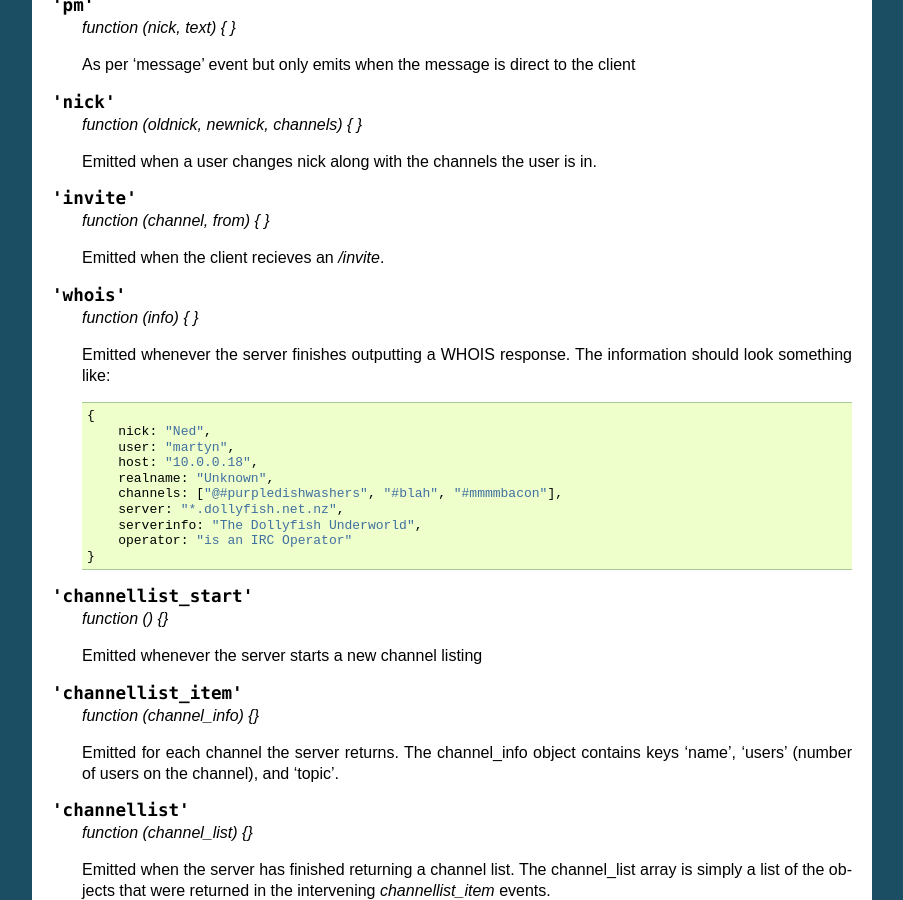
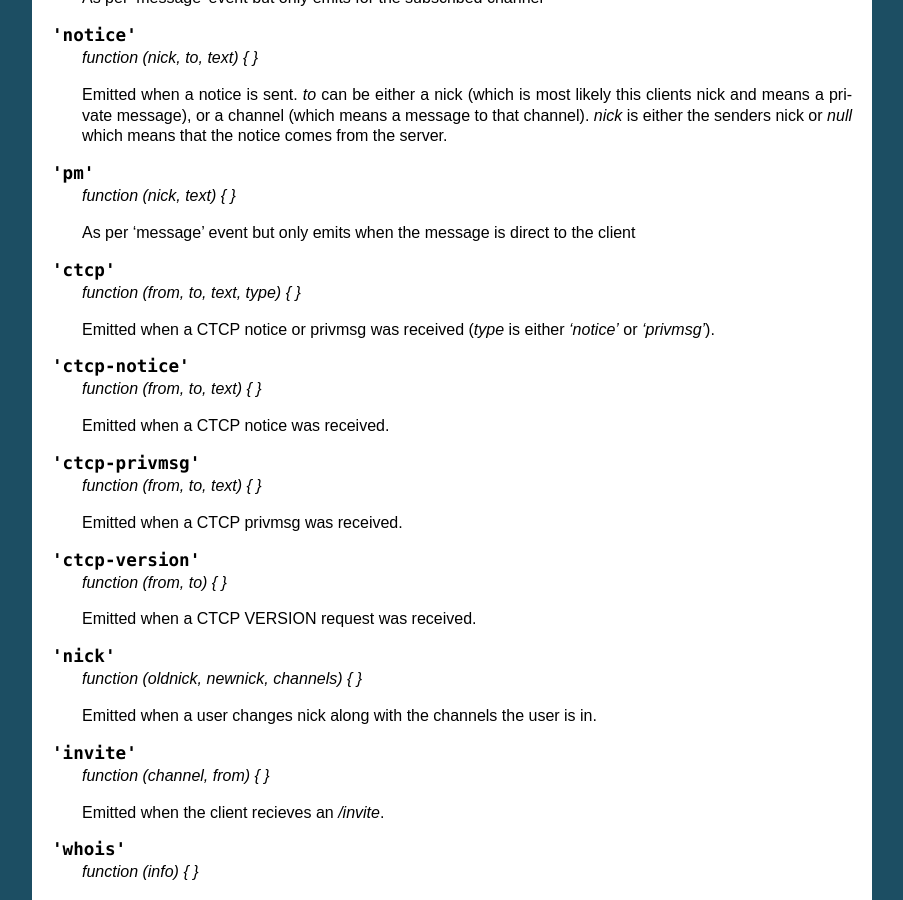
Before and after one commit to martynsmith/node-irc, a Sphinx documentation site: the page built from docs/API.rst, in a window 1280 px wide and 900 px high, scrolled down 3808 px. Shown: the whole window, without its empty margins (198-1101 px from the left). Built offline with Sphinx 7.4.7, drawn with Linux system fonts in a browser that asks for light colours; some of the changed text lies outside the part shown.

Commit message:
add documentation for CTCP stuff

```diff
--- a/docs/API.rst
+++ b/docs/API.rst
@@ -81,6 +81,15 @@
 
     :param string target: is either a nickname, or a channel.
     :param string message: the message to send to the target.
+
+.. js:function:: Client.ctcp(target, type, text)
+
+    Sends a CTCP message to the specified target.
+
+    :param string target: is either a nickname, or a channel.
+    :param string type: the type of the CTCP message, either "privmsg" for
+        a PRIVMSG or something else for a NOTICE.
+    :param string text: the CTCP message to send.
 
 .. js:function:: Client.action(target, message)
 
@@ -242,6 +251,31 @@
 
     As per 'message' event but only emits when the message is direct to the client
 
+.. js:data:: 'ctcp'
+
+   `function (from, to, text, type) { }`
+
+   Emitted when a CTCP notice or privmsg was received (`type` is either `'notice'`
+   or `'privmsg'`).
+
+.. js:data:: 'ctcp-notice'
+
+   `function (from, to, text) { }`
+
+   Emitted when a CTCP notice was received.
+
+.. js:data:: 'ctcp-privmsg'
+
+   `function (from, to, text) { }`
+
+   Emitted when a CTCP privmsg was received.
+
+.. js:data:: 'ctcp-version'
+
+   `function (from, to) { }`
+
+   Emitted when a CTCP VERSION request was received.
+
 .. js:data:: 'nick'
 
     `function (oldnick, newnick, channels) { }`
```
